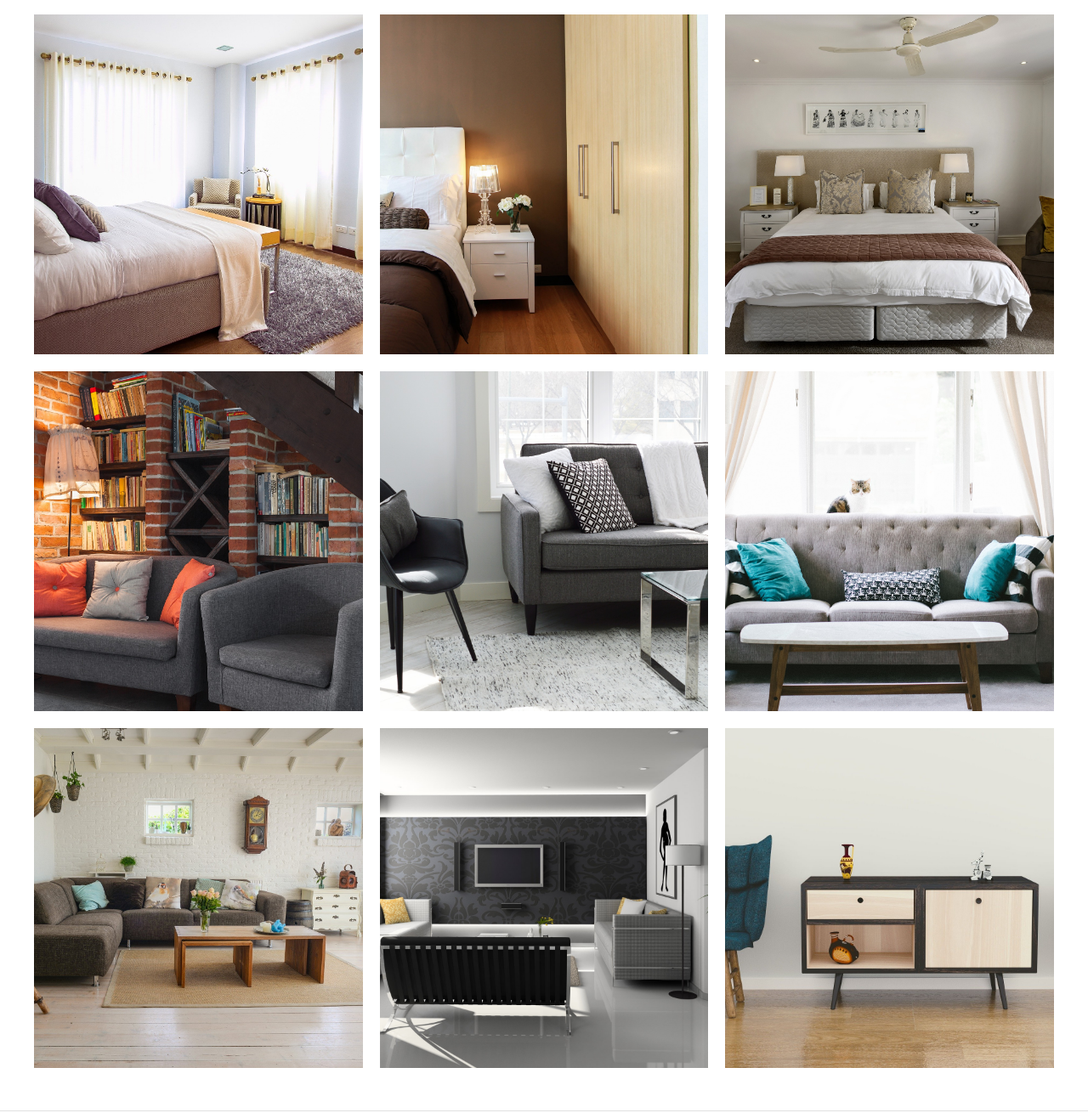
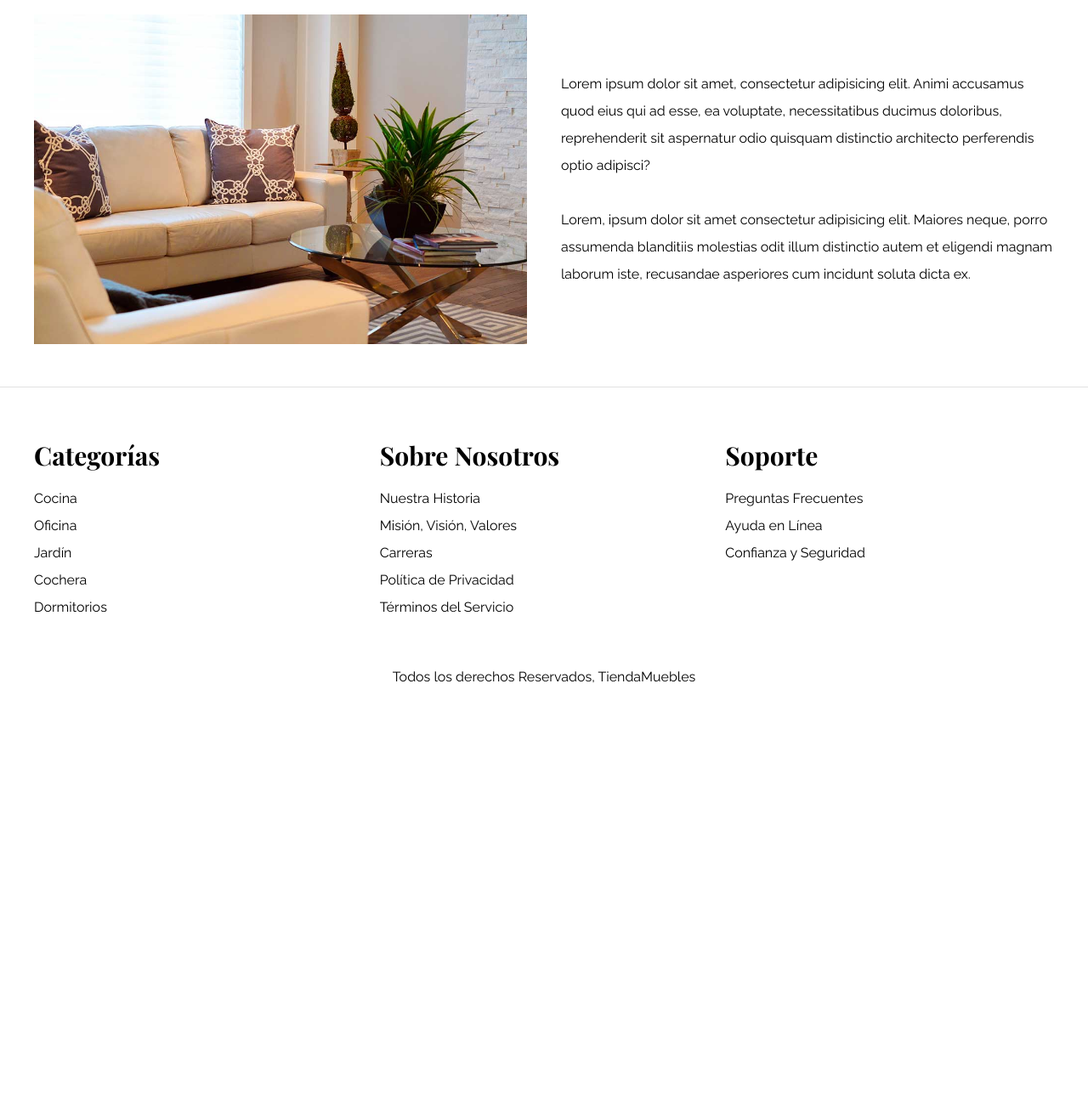
Before and after one commit to DmirandaH/TiendaMuebles, a plain HTML site: page nosotros.html in a window 1280 px wide. Shown: the part 376-1686 px from the top of the page at 85% size. After the commit the page ends 1205 px from the top, so only its background shows below. Drawn offline with nearby package versions, Linux system fonts and the light colour scheme.

Commit message:
actualizando todo el proyecto

```diff
--- a/galeria.html
+++ b/nosotros.html
@@ -4,7 +4,7 @@
     <meta charset="UTF-8">
     <meta http-equiv="X-UA-Compatible" content="IE=edge">
     <meta name="viewport" content="width=device-width, initial-scale=1.0">
-    <title>Ecommerce - Galería</title>
+    <title>Ecommerce - Nosotros</title>
     <link rel="stylesheet" href="/css/normalize.css">
     <link rel="preconnect" href="https://fonts.googleapis.com">
     <link rel="preconnect" href="https://fonts.gstatic.com" crossorigin>
@@ -18,15 +18,11 @@
         <h1 class="nombre-sitio">Tienda <span>Muebles</span> </h1>
     </header>
 
-
-
-
-
     <div class="contenedor-navegacion">
         <nav class="nav-principal contenedor">
             <a  href="index.html">Inicio</a>
             <a  href="nosotros.html">Nosotros</a>
-            <a  href="Tienda.html">Tienda</a>
+            <a  href="tienda.html">Tienda</a>
             <a  href="blog.html">Blog</a>
             <a  href="galeria.html">Galerías</a>
             <a  href="contacto.html">Contacto</a>
@@ -36,75 +32,20 @@
 
 
     <main class="contenido-principal contenedor">
+        <h2 class="text-center">Sobre Nosotros</h2>
+        <div class="contenido-nosotros">
 
-        <h2 class="text-center">Galería</h2>
+        <div class="imagen">
+            <img src="/ecommerce/img/nosotros.jpg" alt="Imagen nosotros">
 
-        <ul class="galeria">
-            <li>
-                <a href="/ecommerce/img/galeria_01.jpg">
-                    <img src="/ecommerce/img/galeria_01.jpg" alt="imagen galería">
-                </a>
+            </div>
+            <div class="informacion-nosotros">
+                <p>Lorem ipsum dolor sit amet, consectetur adipisicing elit. Animi accusamus quod eius qui ad esse, ea voluptate, necessitatibus ducimus doloribus, reprehenderit sit aspernatur odio quisquam distinctio architecto perferendis optio adipisci?</p>
 
-            </li>
+                <p>Lorem, ipsum dolor sit amet consectetur adipisicing elit. Maiores neque, porro assumenda blanditiis molestias odit illum distinctio autem et eligendi magnam laborum iste, recusandae asperiores cum incidunt soluta dicta ex.</p>
 
-            <li>
-                <a href="/ecommerce/img/galeria_02.jpg">
-                    <img src="/ecommerce/img/galeria_02.jpg" alt="imagen galería">
-                </a>
-
-            </li>
-
-            <li>
-                <a href="/ecommerce/img/galeria_03.jpg">
-                    <img src="/ecommerce/img/galeria_03.jpg" alt="imagen galería">
-                </a>
-
-            </li>
-
-            <li>
-                <a href="/ecommerce/img/galeria_04.jpg">
-                    <img src="/ecommerce/img/galeria_04.jpg" alt="imagen galería">
-                </a>
-
-            </li>
-
-            <li>
-                <a href="/ecommerce/img/galeria_05.jpg">
-                    <img src="/ecommerce/img/galeria_05.jpg" alt="imagen galería">
-                </a>
-
-            </li>
-
-            <li>
-                <a href="/ecommerce/img/galeria_06.jpg">
-                    <img src="/ecommerce/img/galeria_06.jpg" alt="imagen galería">
-                </a>
-
-            </li>
-
-            <li>
-                <a href="/ecommerce/img/galeria_07.jpg">
-                    <img src="/ecommerce/img/galeria_07.jpg" alt="imagen galería">
-                </a>
-
-            </li>
-
-            <li>
-                <a href="/ecommerce/img/galeria_08.jpg">
-                    <img src="/ecommerce/img/galeria_08.jpg" alt="imagen galería">
-                </a>
-
-            </li>
-
-            <li>
-                <a href="/ecommerce/img/galeria_09.jpg">
-                    <img src="/ecommerce/img/galeria_09.jpg" alt="imagen galería">
-                </a>
-
-            </li>
-
-
-        </ul>
+            </div>
+    </div>
 
     </main>
 
```
Also changed, not shown: blog.html (+1 -1 lines), contacto.html (+1 -1 lines), entrada.html (+1 -1 lines), index.html (+1 -1 lines), tienda.html (+1 -1 lines).
